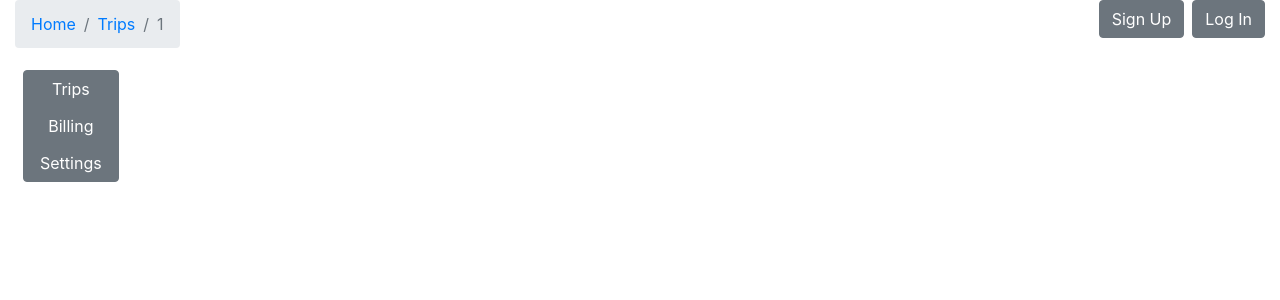
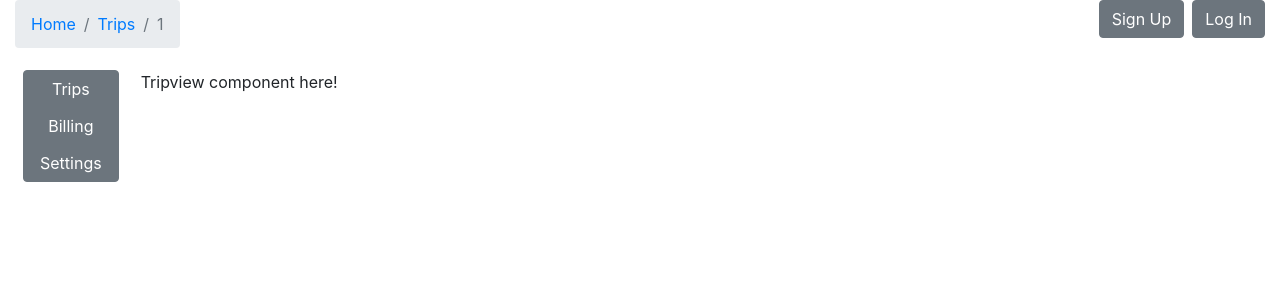
Before and after one commit to BloomTech-Labs/LabsPT1_bkwds, a React (Create React App) app in the folder client/: page /trips/1 in a window 1280 px wide. Shown: the top 300 px of the page. Built offline with nearby package versions, Linux system fonts and the light colour scheme.

Commit message:
fixed errors traviscl

```diff
--- a/client/src/App.js
+++ b/client/src/App.js
@@ -8,7 +8,7 @@ import {
 import { LayoutWrapper } from "./components/Wrapper"
 import { LogIn, SignUp } from "./components/Authentication"
 import axios from "axios"
-import TripView from "./components/Trips/TripView"
+// import TripView from "./components/Trips/TripView"
 import TripList from "./components/Trips/TripList"
 
 class App extends React.Component {
@@ -136,4 +136,6 @@ const Progress = () => <div>Track and view trip progress here!</div>
 const TripCreate = () => <div>Create New Trip here!</div>
 const Billing = () => <div>Billing component here!</div>
 const Settings = () => <div>Settings component here!</div>
+const TripView = () => <div>Tripview component here!</div>
+
 export default App
--- a/client/src/components/Trips/TripCard.js
+++ b/client/src/components/Trips/TripCard.js
@@ -1,16 +1,16 @@
 import React, { Component } from "react"
 import { Card, CardText, CardBody, CardTitle, Button } from "reactstrap"
 
-class TripCard extends Component {
-  render() {
+const TripCard = ({ trip }) => {
+  console.log(trip, "TRIP")
   return (
     <div>
-        <Card key={this.props.trip.id} trip={this.props}>
+      <Card key={trip.id} trip={trip}>
         <CardBody>
-            <CardTitle>{this.props.trip.name.substring(0, 21)}</CardTitle>
+          <CardTitle>{trip.name.substring(0, 21)}</CardTitle>
           <hr className="my-2" />
-            <CardText>{this.props.trip.start.substring(0, 50)}</CardText>
-            <CardText>{this.props.trip.end.substring(0, 50)}</CardText>
+          <CardText>{trip.start.substring(0, 50)}</CardText>
+          <CardText>{trip.end.substring(0, 50)}</CardText>
           {/* we may want a fucntion that will allow the user
                              to start the trip when the start date = now() */}
           <Button>Start Trip</Button>
@@ -19,6 +19,5 @@ class TripCard extends Component {
     </div>
   )
 }
-}
 
 export default TripCard
--- a/client/src/components/Trips/TripList.js
+++ b/client/src/components/Trips/TripList.js
@@ -1,6 +1,4 @@
 import React, { Component } from "react"
-
-import { Link } from "react-router-dom"
 import TripCard from "./TripCard"
 
 class TripList extends Component {
@@ -27,9 +25,7 @@ class TripList extends Component {
         <h5>Your Trips:</h5>
 
         {this.state.trips.map(trip => (
-          <div to={`/trips/${trip.name}`}>
-            <TripCard key={trip.id} trip={trip} />
-          </div>
+          <TripCard key={trip.id} trip={trip} />
         ))}
       </div>
     )
--- a/client/src/components/Trips/TripView.js
+++ /dev/null
@@ -1,66 +0,0 @@
-import React, { Component } from "react"
-import { Link } from "react-router-dom"
-import axios from "axios"
-
-class TripView extends Component {
-  constructor(props) {
-    super(props)
-    this.state = {
-      trip: {},
-      modal: false
-    }
-  }
-
-  // componentDidMount() {
-  //   axios
-  //     .get(
-  //       `https://backwoods-tracker.herokuapp.com/trips/${this.state.id}`,
-  //       this.trip
-  //     )
-  //     .then(res => {
-  //       this.setState({ trip: res.data })
-  //     })
-  //     .catch(err => {
-  //       console.log(err)
-  //     })
-  // }
-  editTrip = () => {
-    this.props.startEditing(this.props.trip)
-    this.props.history.push(`/trips/edit/${this.props.trip.id}`)
-  }
-  deleteTrip = () => {
-    this.props.deleteTrip(this.props.trip.id)
-    this.props.history.push(`/trips/`)
-  }
-
-  render() {
-    const { trip } = this.state
-    const props = {
-      trip: this.state
-    }
-    return (
-      <div>
-        <div key={props.trip.id}>
-          <p>{props.trip.name}</p>
-          <div className={"textLink"}>
-            <Link to={`/trip/edit/${props.trip.id}`} onClick={this.editTrip}>
-              <a>edit</a>
-            </Link>
-          </div>
-          <div>
-            <div className={"trip-start-end"}>
-              <p>{props.trip.start}</p>
-            </div>
-          </div>
-          <div>
-            <div className={"trip-start-end"}>
-              <p>{props.trip.end}</p>
-            </div>
-          </div>
-        </div>
-      </div>
-    )
-  }
-}
-
-export default TripView
```
Lines whose indentation alone changed are shown as unchanged.
